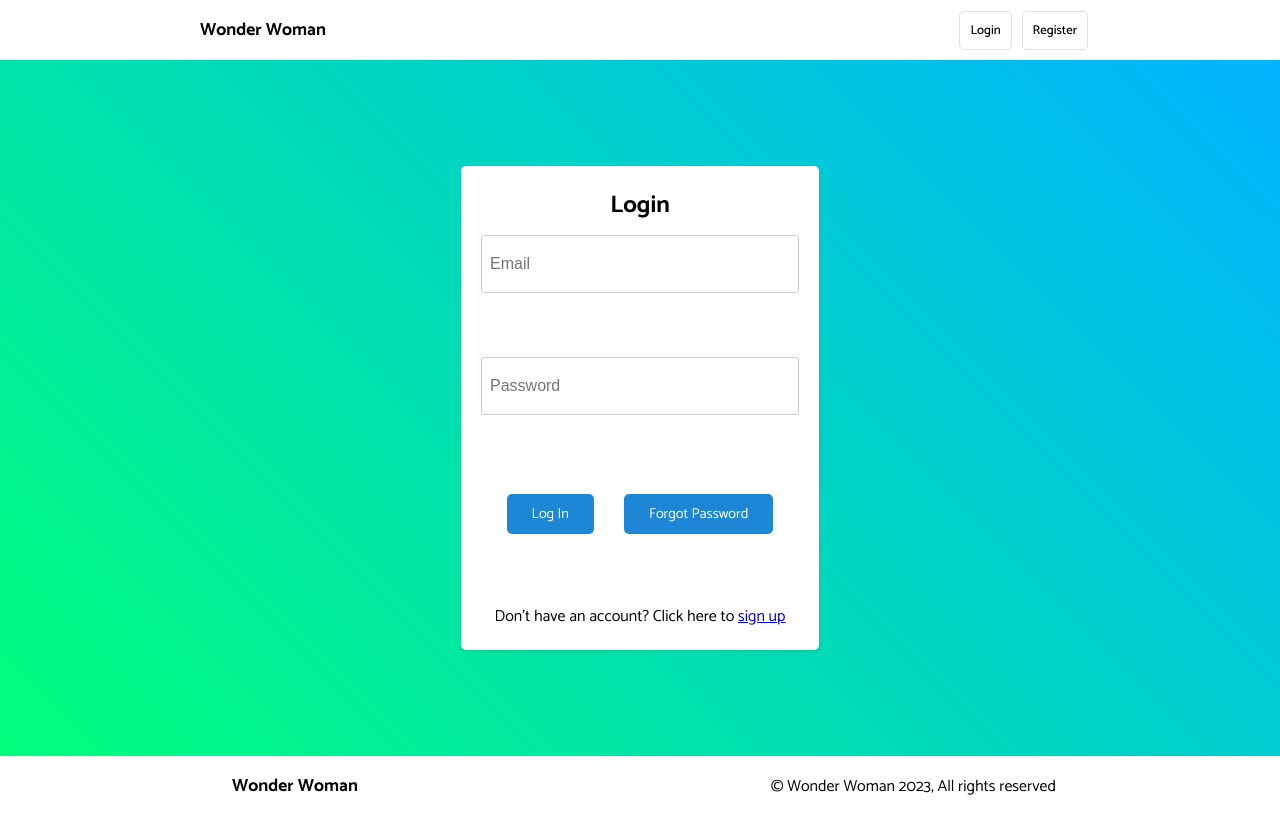
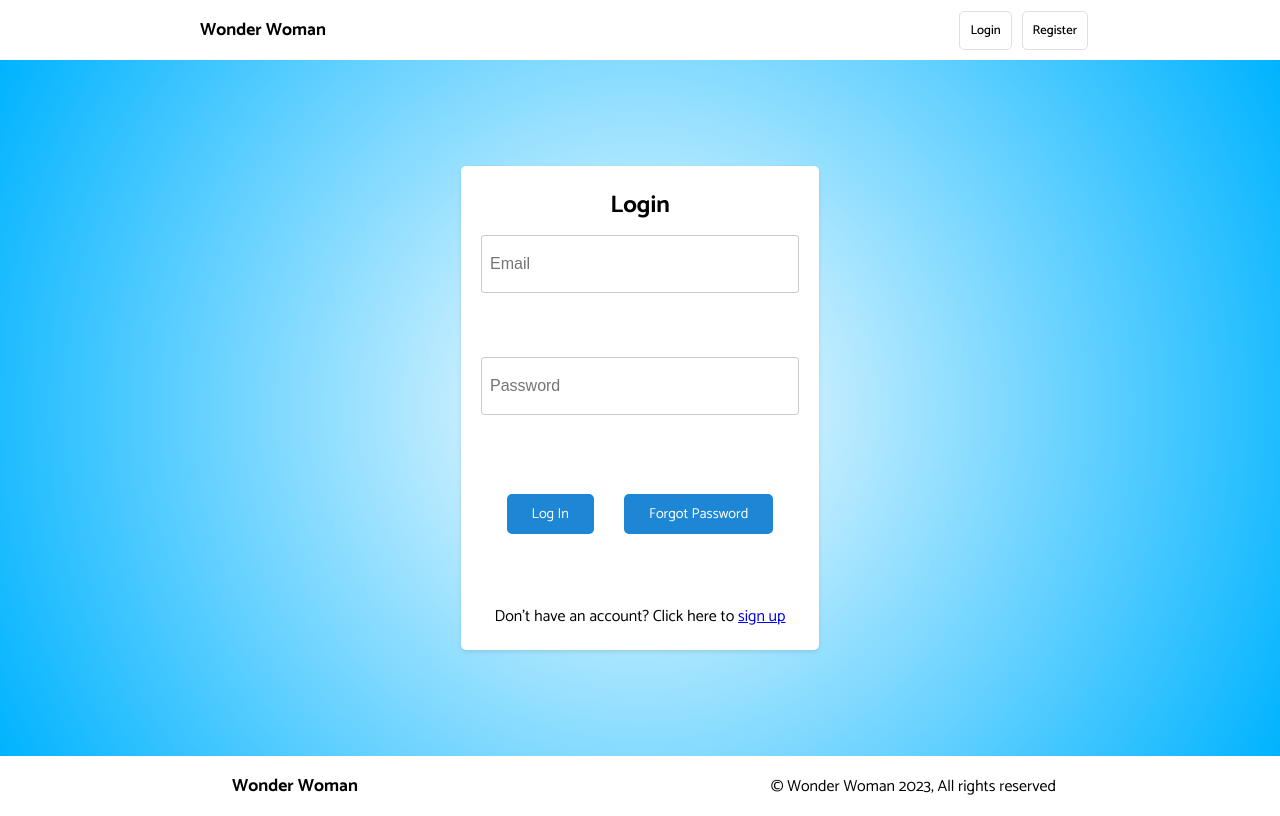
Before and after one commit to SSUzunov19/CV-Builder-AIBEST, a React (Create React App) app in the folder client/: page /login in a window 1280 px wide. Built offline with nearby package versions, Linux system fonts and the light colour scheme; a web font is replaced by a local one.

Commit message:
Update login and register background

```diff
--- a/client/src/components/Register/Register.css
+++ b/client/src/components/Register/Register.css
@@ -4,8 +4,7 @@
   align-items: center;
   justify-content: center;
   height: 87vh;
-  background: rgb(0, 255, 123);
-  background: linear-gradient(45deg, rgba(0, 255, 123, 1) 0%, rgba(0, 179, 255, 1) 100%);
+  background: radial-gradient(circle, rgba(255,255,255,1) 0%, rgba(0,179,255,1) 100%);
 }
 
 .register-form {
```
